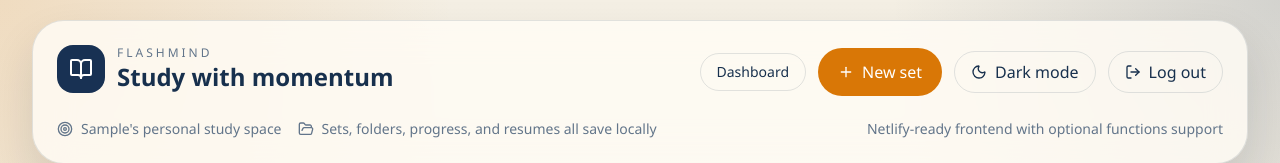
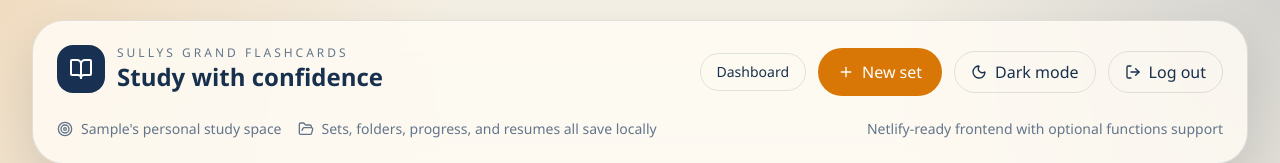
Before and after one commit to sulie-macquoid/Flashcarder, a React (Vite) app: page /auth in a window 1280 px wide. Both pictures are taken after typing "Sample", "name@example.com", "Sample123" into the empty fields and a click on the button "Create local account". Shown: the top 163 px of the page. Built offline with nearby package versions, Linux system fonts and the light colour scheme.

Commit message:
Rename UI branding to Sullys Grand Flashcards

```diff
--- a/index.html
+++ b/index.html
@@ -8,9 +8,9 @@
     />
     <meta
       name="description"
-      content="FlashMind is a Quizlet-inspired flashcard app with adaptive learn sessions."
+      content="Sullys Grand Flashcards is a Quizlet-inspired flashcard app with adaptive learn sessions."
     />
-    <title>FlashMind</title>
+    <title>Sullys Grand Flashcards</title>
   </head>
   <body>
     <div id="root"></div>
--- a/src/components/AppLayout.jsx
+++ b/src/components/AppLayout.jsx
@@ -28,9 +28,9 @@ export default function AppLayout() {
                 </div>
                 <div>
                   <p className="text-xs uppercase tracking-[0.25em] text-[var(--muted)]">
-                    FlashMind
+                    Sullys Grand Flashcards
                   </p>
-                  <h1 className="text-2xl font-semibold">Study with momentum</h1>
+                  <h1 className="text-2xl font-semibold">Study with confidence</h1>
                 </div>
               </Link>
             </div>
--- a/src/pages/AuthPage.jsx
+++ b/src/pages/AuthPage.jsx
@@ -45,7 +45,7 @@ export default function AuthPage() {
             <BookOpen size={30} />
           </div>
           <p className="mt-6 text-sm uppercase tracking-[0.3em] text-[var(--muted)]">
-            FlashMind
+            Sullys Grand Flashcards
           </p>
           <h1 className="mt-4 max-w-xl text-4xl font-semibold leading-tight sm:text-5xl">
             A focused flashcard workspace built for fast, repeatable learning.
--- a/src/services/storage.js
+++ b/src/services/storage.js
@@ -61,7 +61,7 @@ export function loadState() {
             id: "storage-warning",
             type: "warning",
             message:
-              "Stored data looked corrupted, so FlashMind started with a clean local profile.",
+              "Stored data looked corrupted, so Sullys Grand Flashcards started with a clean local profile.",
           },
         ],
       },
```
Also changed, not shown: public/site.webmanifest.
